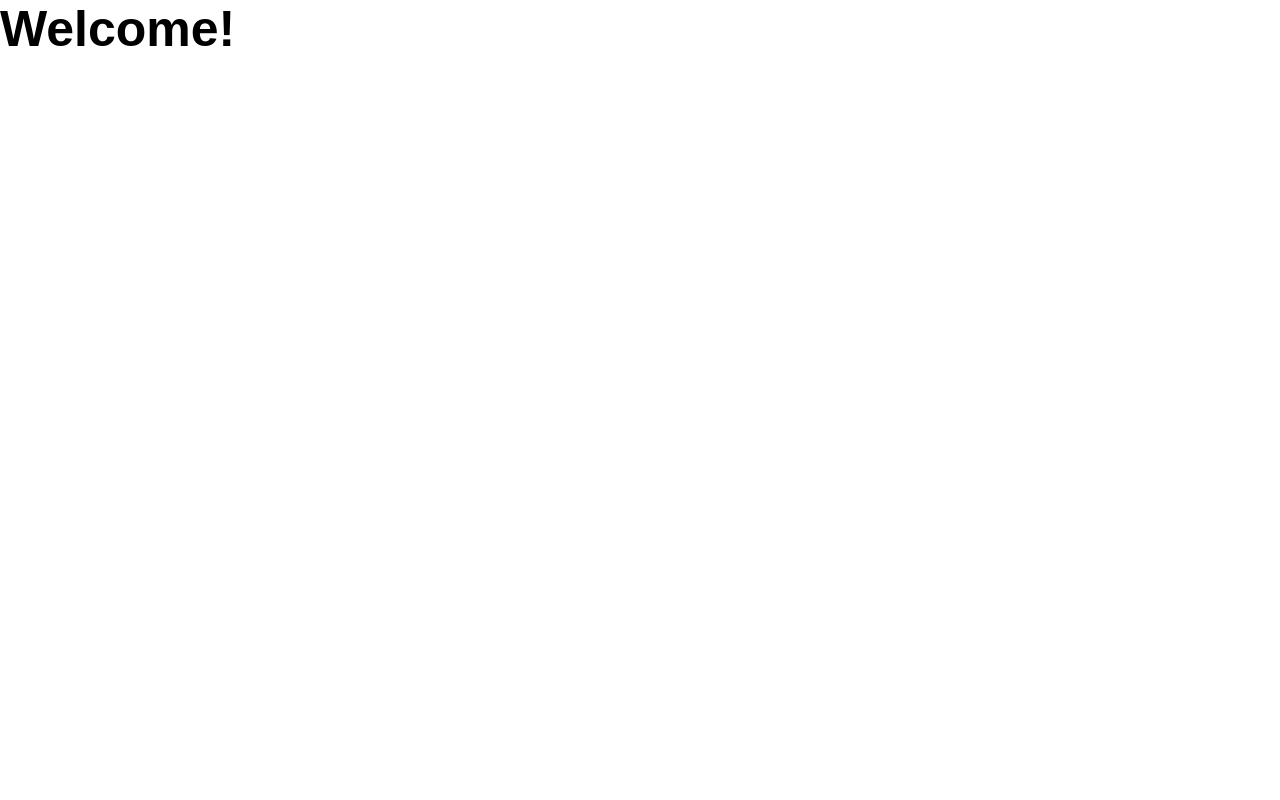
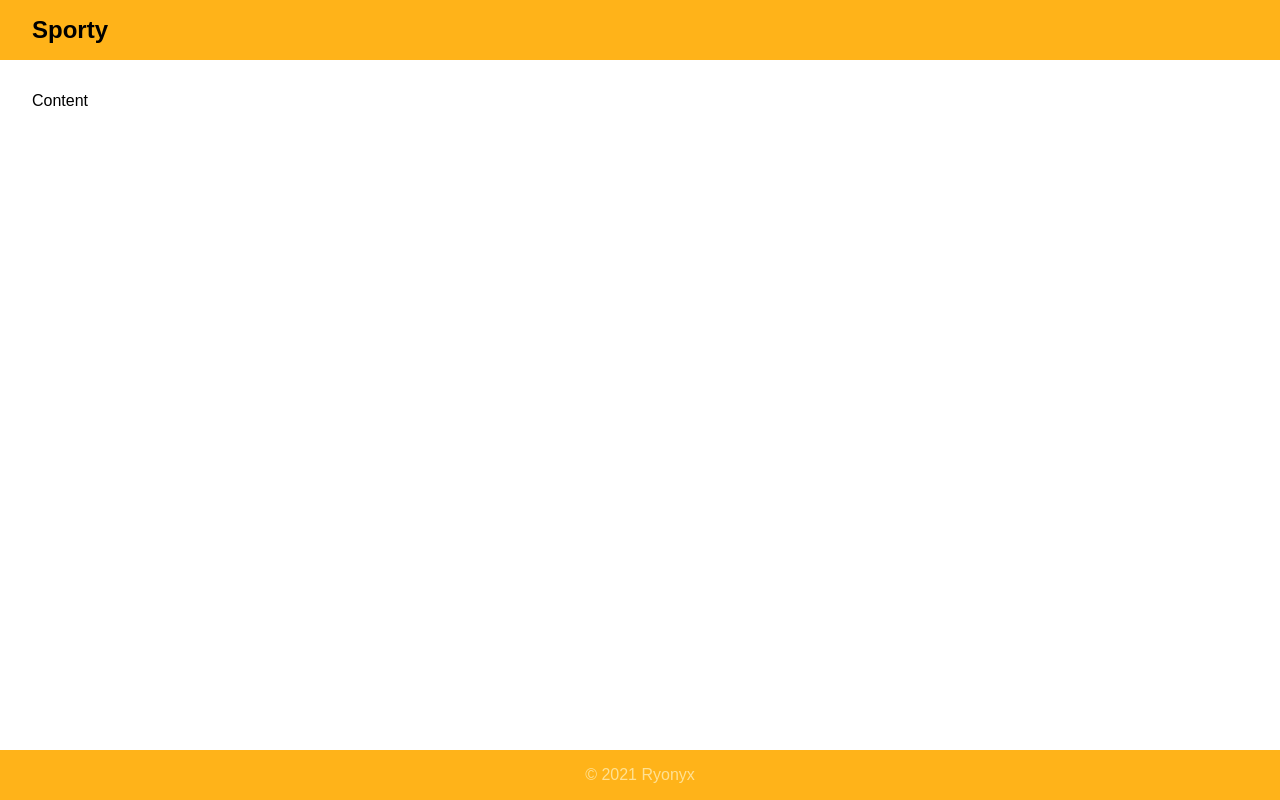
Before and after one commit to GLObus303/sporty, a Next.js app: page / in a window 1280 px wide. Built offline with nearby package versions, Linux system fonts and the light colour scheme.

Commit message:
Create base flex layout of the page, create api folder with mock api (#1)

```diff
--- a/components/GlobalStyle.tsx
+++ b/components/GlobalStyle.tsx
@@ -14,7 +14,7 @@ export const GlobalStyle = createGlobalStyle`
     margin: 0;
     padding: 0;
     box-sizing: border-box;
-    font-size: 14px;
+    font-size: 16px;
     font-family: 'Montserrat', sans-serif;
   }
 
--- /dev/null
+++ b/components/Layout.tsx
@@ -0,0 +1,37 @@
+import styled from 'styled-components';
+
+const Container = styled.div`
+  height: 100%;
+  display: flex;
+  flex-direction: column;
+`;
+
+const Header = styled.header`
+  padding: 1rem 2rem;
+  background-color: ${({ theme }) => theme.color.sunRay};
+  font-size: 1.5rem;
+  font-weight: 700;
+`;
+
+const Content = styled.main`
+  flex: 1 0 auto;
+  padding: 2rem;
+`;
+
+const Footer = styled.footer`
+  display: flex;
+  justify-content: center;
+  align-items: center;
+  flex-shrink: 0;
+  padding: 1rem;
+  background-color: ${({ theme }) => theme.color.sunRay};
+  color: ${({ theme }) => theme.color.cheerfulHue};
+`;
+
+export const Layout: React.FC = ({ children }) => (
+  <Container>
+    <Header>Sporty</Header>
+    <Content>{children}</Content>
+    <Footer>© 2021 Ryonyx</Footer>
+  </Container>
+);
--- /dev/null
+++ b/constants/theme.ts
@@ -0,0 +1,10 @@
+export const appTheme = {
+  color: {
+    sunRay: '#FFB319', // primary
+    cheerfulHue: '#FFE194', // secondary
+    bathSalt: '#B8DFD8', // tertiary
+    shiroiWhite: '#E8F6EF', // background
+  },
+};
+
+export type AppThemeType = typeof appTheme;
--- /dev/null
+++ b/model/Sport.ts
@@ -0,0 +1 @@
+export type SportType = { name: string };
--- a/package.json
+++ b/package.json
@@ -40,10 +40,10 @@
     "typescript": "^4.2.2"
   },
   "lint-staged": {
-    "src/**/*.{js,ts?(x)}": [
+    "**/*.{js,ts?(x)}": [
       "eslint --fix"
     ],
-    "src/**/*.{js,ts,tsx}": [
+    "**/*.{js,ts,tsx}": [
       "prettier --write"
     ]
   },
--- a/pages/_app.tsx
+++ b/pages/_app.tsx
@@ -1,8 +1,10 @@
 import { AppProps } from 'next/app';
 import Head from 'next/head';
 import React from 'react';
+import { ThemeProvider } from 'styled-components';
 
 import { GlobalStyle } from '../components/GlobalStyle';
+import { appTheme } from '../constants/theme';
 
 const CustomApp = ({ Component, pageProps }: AppProps) => (
   <>
@@ -11,7 +13,9 @@ const CustomApp = ({ Component, pageProps }: AppProps) => (
     </Head>
     <GlobalStyle />
 
-    <Component {...pageProps} />
+    <ThemeProvider theme={appTheme}>
+      <Component {...pageProps} />
+    </ThemeProvider>
   </>
 );
 
--- /dev/null
+++ b/pages/api/sports.ts
@@ -0,0 +1,17 @@
+import { NextApiRequest, NextApiResponse } from 'next';
+
+type ApiFunction = (req: NextApiRequest, res: NextApiResponse) => void;
+
+const getSports: ApiFunction = (_req, res) =>
+  res.status(200).json([{ name: 'Test sport' }]);
+
+const handler: ApiFunction = (req, res) => {
+  switch (req.method) {
+    case 'GET':
+      return getSports(req, res);
+    default:
+      return res.status(405).end(`Method ${req.method} Not Allowed`);
+  }
+};
+
+export default handler;
--- a/pages/index.tsx
+++ b/pages/index.tsx
@@ -1,13 +1,7 @@
 import { NextPage } from 'next';
-import React from 'react';
-import styled from 'styled-components';
 
-const Title = styled.h1`
-  font-size: 50px;
-`;
+import { Layout } from '../components/Layout';
 
-const Home: NextPage = () => {
-  return <Title>Welcome!</Title>;
-};
+const Home: NextPage = () => <Layout>Content</Layout>;
 
 export default Home;
```
Also changed, not shown: types/styled-components.d.ts (added, +7 -0 lines).
